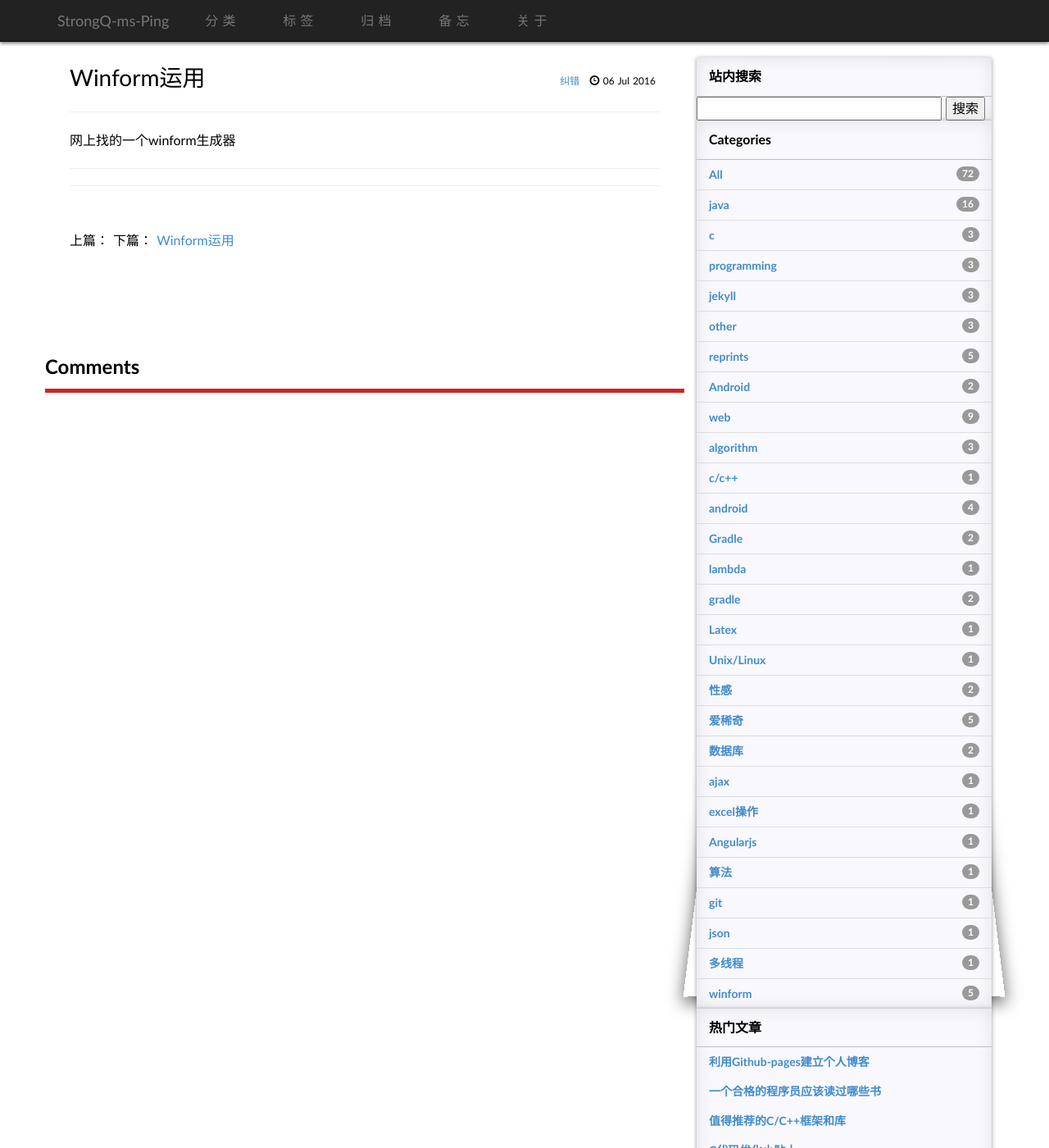
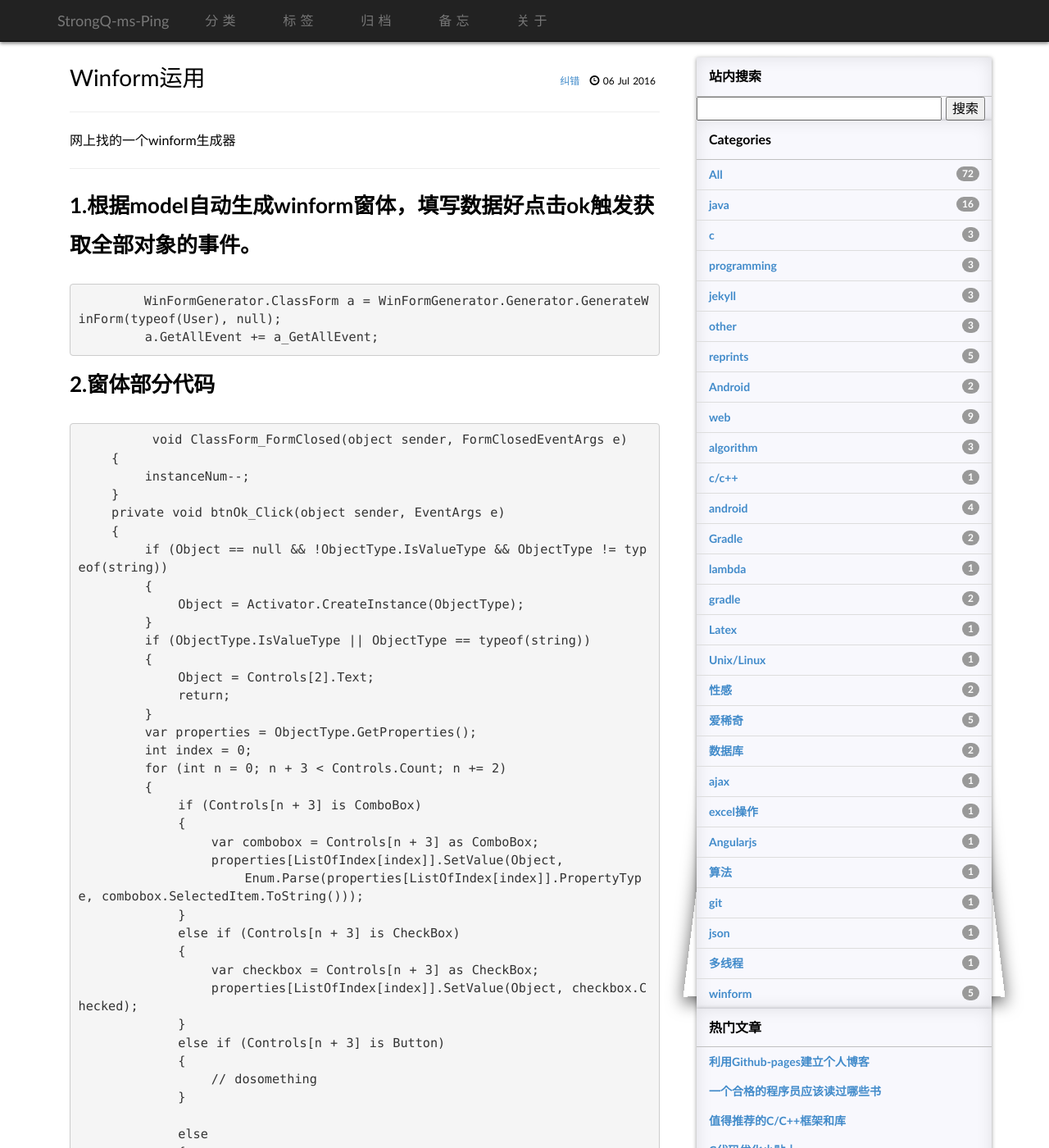
Before and after one commit to strongQ/caoyinping, a Jekyll site: the page built from _posts/2016-07-06-winform-generator.md, in a window 1280 px wide and 1400 px high. Shown: the whole window at 82% size. Built offline with Jekyll 4.4.1, drawn with Linux system fonts in a browser that asks for light colours; some web fonts are replaced; comment, search, counter and statistics services are not loaded; some of the changed text lies outside the part shown.

Commit message:
Update 2016-07-06-winform-generator.md

```diff
--- a/_posts/2016-07-06-winform-generator.md
+++ b/_posts/2016-07-06-winform-generator.md
@@ -10,3 +10,57 @@ tags :            [winform, 工作]
 网上找的一个winform生成器
 
 ------------------------
+
+## 1.根据model自动生成winform窗体，填写数据好点击ok触发获取全部对象的事件。
+            WinFormGenerator.ClassForm a = WinFormGenerator.Generator.GenerateWinForm(typeof(User), null);
+            a.GetAllEvent += a_GetAllEvent;
+
+## 2.窗体部分代码
+             void ClassForm_FormClosed(object sender, FormClosedEventArgs e)
+        {
+            instanceNum--;
+        }
+        private void btnOk_Click(object sender, EventArgs e)
+        {
+            if (Object == null && !ObjectType.IsValueType && ObjectType != typeof(string))
+            {
+                Object = Activator.CreateInstance(ObjectType);
+            }
+            if (ObjectType.IsValueType || ObjectType == typeof(string))
+            {
+                Object = Controls[2].Text;
+                return;
+            }
+            var properties = ObjectType.GetProperties();
+            int index = 0;
+            for (int n = 0; n + 3 < Controls.Count; n += 2)
+            {
+                if (Controls[n + 3] is ComboBox)
+                {
+                    var combobox = Controls[n + 3] as ComboBox;
+                    properties[ListOfIndex[index]].SetValue(Object,
+                        Enum.Parse(properties[ListOfIndex[index]].PropertyType, combobox.SelectedItem.ToString()));
+                }
+                else if (Controls[n + 3] is CheckBox)
+                {
+                    var checkbox = Controls[n + 3] as CheckBox;
+                    properties[ListOfIndex[index]].SetValue(Object, checkbox.Checked);
+                }
+                else if (Controls[n + 3] is Button)
+                {
+                    // dosomething
+                }
+
+                else
+                {
+                    if (!string.IsNullOrEmpty(Controls[n + 3].Text))
+                        properties[ListOfIndex[index]].SetValue(Object, Convert.ChangeType(Controls[n + 3].Text, properties[ListOfIndex[index]].PropertyType));
+                }
+                index++;
+            }
+            if (instanceNum <= 1)
+            {
+                OnGetAllEvent();
+                this.Close();
+            }
+        }
```
